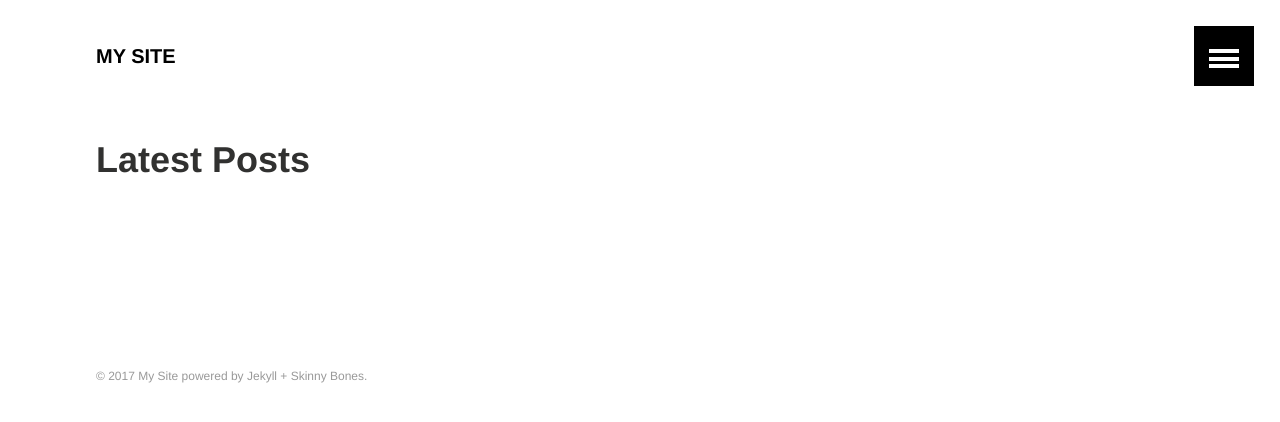
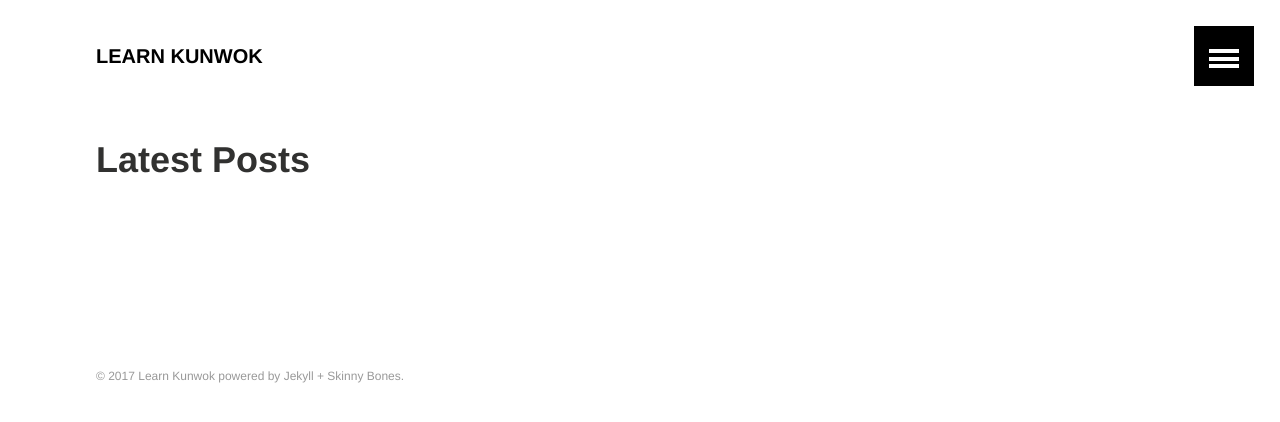
Before and after one commit to kunwok/kunwok.github.io, a Jekyll site: the page built from index.md, in a window 1280 px wide. Shown: the top 422 px of the page. Built offline with Jekyll 4.4.1, drawn with Linux system fonts in a browser that asks for light colours.

Commit message:
kunwok title

```diff
--- a/_config.yml
+++ b/_config.yml
@@ -1,7 +1,7 @@
 # Site wide configuration
 
-title: "My Site"
-description: "This is a description of my awesome site."
+title: "Learn Kunwok"
+description: "Learn to speak the Bininj Kunwok language of West Arnhem."
 logo: # 120x120 px default image used for Twitter summary card
 teaser: # 400x250 px default teaser image used in image archive grid
 locale: en
```
